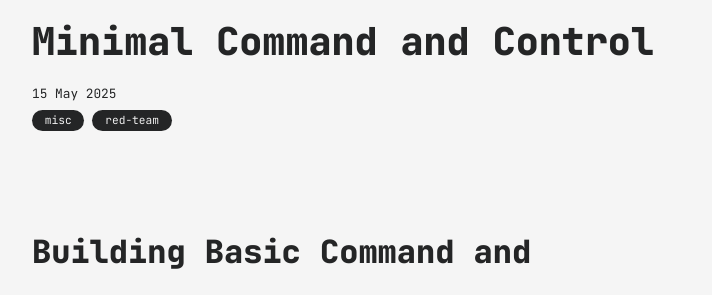
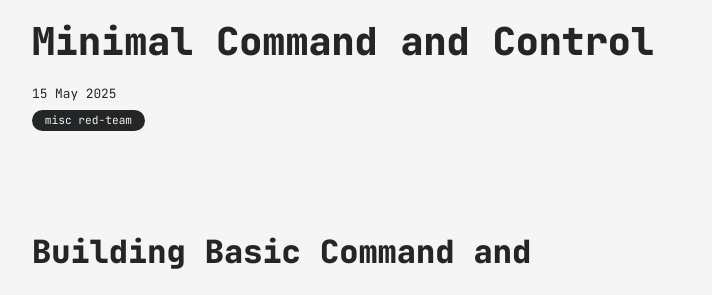
Before and after one commit to nkatekotibane/nkatekotibane.github.io, a Jekyll site: the page built from all_collections/_posts/2025-05-15-basic-c2.md, in a window 1280 px wide and 900 px high. Shown: the part 161-456 px from the top of the window, without its empty margins (283-995 px from the left). Built offline with Jekyll 4.4.1, drawn with Linux system fonts in a browser that asks for light colours.

Commit message:
blog changes

```diff
--- a/_config.yml
+++ b/_config.yml
@@ -23,5 +23,5 @@ defaults:
     values:
       layout: "post"
       permalink: /posts/:title/
-      show_categories: true
+      #show_categories: true
 exclude: ["sitemap.xml", "feed.xml", "LICENSE", "README,.md"]
--- a/all_collections/_posts/2025-05-15-basic-c2.md
+++ b/all_collections/_posts/2025-05-15-basic-c2.md
@@ -2,7 +2,7 @@
 layout: post
 title: Minimal Command and Control
 date: 2025-05-15
-categories: [misc,red-team]
+categories: [misc red-team]
 ---
 # Building Basic Command and Control Server
 
```
